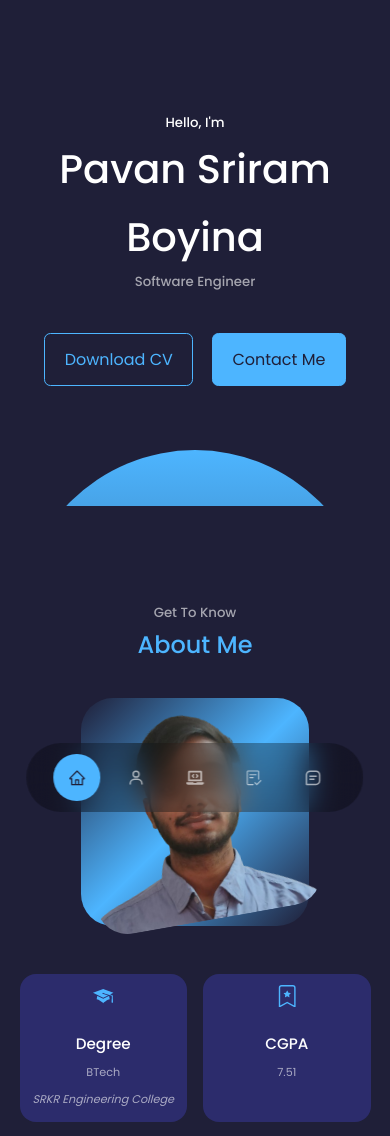
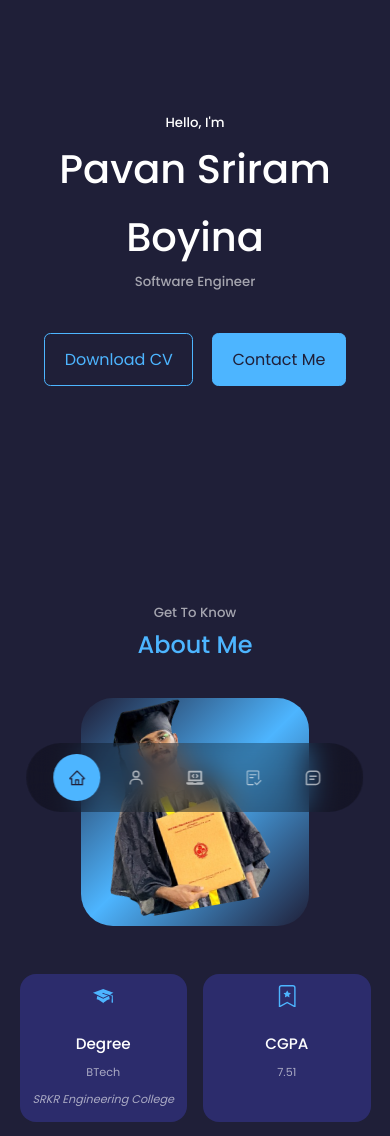
Before and after one commit to Pavan-Sriram-Boyina/Pavan_Portfolio, a React (Create React App) app: page / in a window 390 px wide. Shown: the top 1136 px of the page. Built offline with nearby package versions, Linux system fonts and the light colour scheme.

Commit message:
changed some images

```diff
--- a/src/components/about/About.jsx
+++ b/src/components/about/About.jsx
@@ -3,7 +3,7 @@ import "./about.css";
 import { GiGraduateCap } from "react-icons/gi";
 import { BsBookmarkStar } from "react-icons/bs";
 import { TfiWorld } from "react-icons/tfi";
-import Profile_Photo from "../../assets/Profile_image.png";
+import Profile_Photo from "../../assets/graduation_day-removebg-preview.png";
 const About = () => {
   return (
     <section id="about">
@@ -12,7 +12,7 @@ const About = () => {
       <div className="container about__container">
         <div className="about__me">
           <div className="about__me-image">
-            <img src={Profile_Photo} alt="Me" />
+            <img src={Profile_Photo} className="image" alt="Me" />
           </div>
         </div>
         <div className="about__content">
--- a/src/components/about/about.css
+++ b/src/components/about/about.css
@@ -4,6 +4,10 @@
     gap: 15%;
 }
 
+.image {
+    height: 320px;
+    margin-bottom: 60px;
+}
 
 .about__me{
     width: 90%;
@@ -110,4 +114,7 @@
     .about__content p{
         margin: 1.5rem 0;
     }
+    .image{
+        height: 250px;
+    }
  }
--- a/src/components/header/Header.jsx
+++ b/src/components/header/Header.jsx
@@ -15,7 +15,7 @@ const Header = () => {
         <HeaderSocials />
 
         <div className="me">
-          <img src={Profile_Photo} alt="me" />
+          <img src={Profile_Photo} className="image" alt="me" />
         </div>
         <a href="#contacts" className="scroll__down">
           Scroll Down
--- a/src/components/header/header.css
+++ b/src/components/header/header.css
@@ -9,6 +9,7 @@ header{
     height: 100%;
     position: relative;
 }
+
 
 /* CTA CSS */
 
@@ -55,6 +56,8 @@ header{
 
 .me > img {
     margin-left: .5rem;
+    height: 370px;
+    text-align: center;
 }
 
 /* Scroll down CSS */
@@ -81,7 +84,12 @@ header{
     }
 
     .me > img{
-        margin-top: 2.5rem;
+        display: none;
+
+    }
+
+    .me{
+        display: none;
     }
 }
 
```
Also changed, not shown: src/assets/graduation_day-removebg-preview.png (added).
